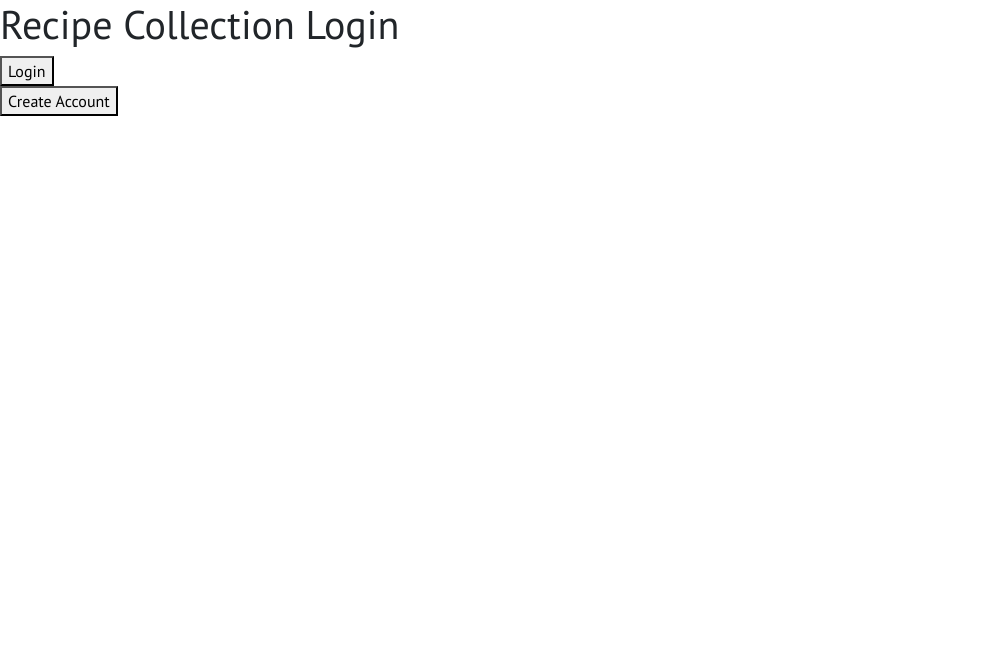
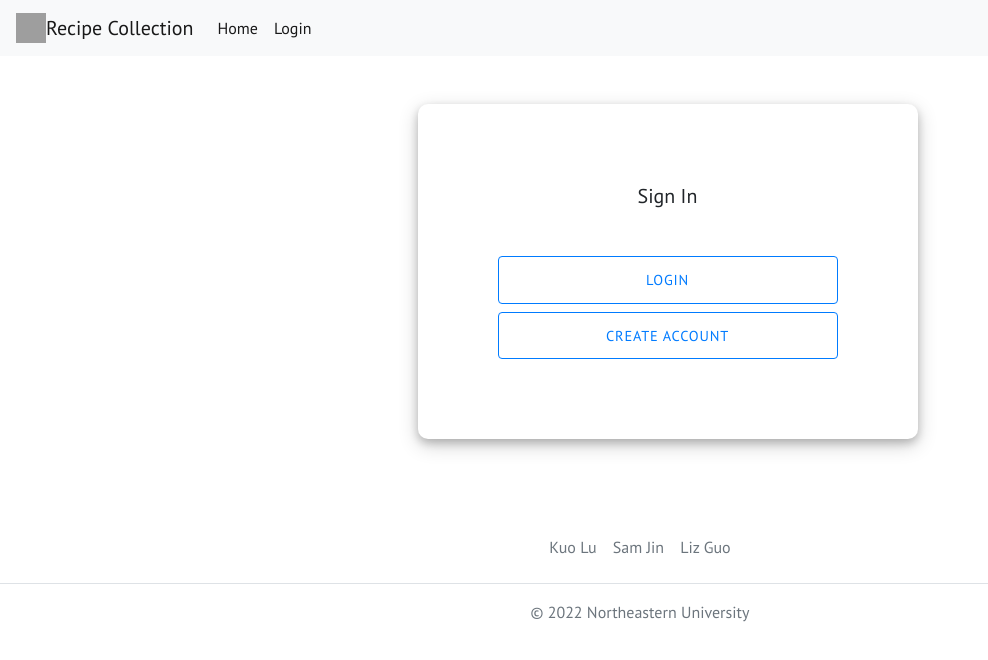
Before and after one commit to kl1900/cocktail_app, a React (Create React App) app in the folder src/client/: page /login in a window 1280 px wide. Shown: the top 660 px of the page, without its empty margins (0-988 px from the left). Built offline with nearby package versions, Linux system fonts and the light colour scheme; no server answers; grey boxes are pictures that could not be loaded.

Commit message:
added css to login page (#16)

```diff
--- a/src/client/src/components/Login.jsx
+++ b/src/client/src/components/Login.jsx
@@ -1,6 +1,8 @@
 import React from "react";
 import { useAuth0 } from "@auth0/auth0-react";
 import { useNavigate } from "react-router-dom";
+
+import "../style/login.css";
 
 export default function Home() {
   const navigate = useNavigate();
@@ -8,21 +10,47 @@ export default function Home() {
   const signUp = () => loginWithRedirect({ screen_hint: "signup" });
 
   return (
-    <div>
-      <h1>Recipe Collection Login</h1>
-      <div>
+    <div className="container">
+      <div className="row">
+        <div className="col-sm-9 col-md-7 col-lg-5 mx-auto">
+          <div className="card border-0 shadow rounded-3 my-5">
+            <div className="card-body p-4 p-sm-5">
+              <h5 className="card-title text-center mb-5 fw-light fs-5">
+                Sign In
+              </h5>
+              <div className="d-grid">
+                <div className="text-center mb-2">
                   {!isAuthenticated ? (
-          <button onClick={loginWithRedirect}>
+                    <button
+                      className="btn btn-outline-primary btn-block btn-login text-uppercase fw-bold"
+                      type="submit"
+                      onClick={loginWithRedirect}
+                    >
                       Login
                     </button>
                   ) : (
-          <button onClick={() => navigate("/")}>
+                    <button
+                      className="btn btn-outline-primary btn-block btn-login text-uppercase fw-bold"
+                      type="submit"
+                      onClick={() => navigate("/")}
+                    >
                       Enter App
                     </button>
                   )}
                 </div>
-      <div>
-        <button onClick={signUp}>Create Account</button>
+                <div className="text-center">
+                  <button
+                    className="btn btn-outline-primary btn-block btn-login text-uppercase fw-bold"
+                    type="submit"
+                    onClick={signUp}
+                  >
+                    Create Account
+                  </button>
+                </div>
+              </div>
+            </div>
+          </div>
+        </div>
       </div>
     </div>
   );
--- a/src/client/src/components/NotFound.jsx
+++ b/src/client/src/components/NotFound.jsx
@@ -1,6 +1,5 @@
 import React from "react";
 
 export default function NotFound() {
-
   return <div>NotFound</div>;
 }
--- a/src/client/src/components/UserProfile.jsx
+++ b/src/client/src/components/UserProfile.jsx
@@ -61,25 +61,25 @@ export default function Profile() {
     };
 
     return (
-      <div class="input-group">
+      <div className="input-group">
         <input
           id="newName"
           type="text"
-          class="form-control"
+          className="form-control"
           placeholder="new username"
           aria-label="new username"
           aria-describedby="basic-addon2"
         />
-        <div class="input-group-append">
+        <div className="input-group-append">
           <button
-            class="btn btn-outline-danger"
+            className="btn btn-outline-danger"
             onClick={() => {
               setEditMode(false);
             }}
           >
             Cancel
           </button>
-          <button class="btn btn-outline-primary" onClick={onSubmit}>
+          <button className="btn btn-outline-primary" onClick={onSubmit}>
             Submit
           </button>
         </div>
@@ -98,8 +98,8 @@ export default function Profile() {
             alt="profile"
           />
         </div>
-        <div class="ml-2">
-          <p class="name">
+        <div className="ml-2">
+          <p className="name">
             {userName}{" "}
             {editMode ? (
               <div>
@@ -107,16 +107,16 @@ export default function Profile() {
               </div>
             ) : (
               <button
-                class="btn btn-outline-primary btn-sm"
+                className="btn btn-outline-primary btn-sm"
                 onClick={() => setEditMode(true)}
               >
                 Edit Name
               </button>
             )}
           </p>
-          <p class="mail">📧 Email: {user.email}</p>
+          <p className="mail">📧 Email: {user.email}</p>
           <p>✅ Email Verified: {user.email_verified.toString()}</p>
-          <div class="recipe-border pt-2">
+          <div className="recipe-border pt-2">
             <Link to="/wishlists" className="recipe">
               My Favorites ({wishlistCount})
             </Link>
--- a/src/client/src/index.jsx
+++ b/src/client/src/index.jsx
@@ -38,12 +38,11 @@ ReactDOM.render(
       <AuthTokenProvider>
         <BrowserRouter>
           <Routes>
-            <Route path="/login" element={<Login />} />
             <Route path="/verify-user" element={<VerifyUser />} />
             <Route path="" element={<AppLayout />}>
               <Route index element={<Home />} />
-
-                <Route path="search" element={<SearchResult />} />
+              <Route path="login" element={<Login />} />
+              <Route path="search" element={<SearchResult />} />
               <Route path="search/:keyword" element={<SearchResult />} />
               <Route path="details/:productId" element={<ProductDetail />} />
 
@@ -79,8 +78,8 @@ ReactDOM.render(
                   </RequireAuth>
                 }
               />
+              <Route path="*" element={<NotFound />} />
             </Route>
-            <Route path="*" element={<NotFound />} />
           </Routes>
         </BrowserRouter>
       </AuthTokenProvider>
--- /dev/null
+++ b/src/client/src/style/login.css
@@ -0,0 +1,5 @@
+.btn-login {
+  font-size: 0.9rem;
+  letter-spacing: 0.05rem;
+  padding: 0.75rem 1rem;
+}
```
Also changed, not shown: src/client/src/components/AppLayout.jsx (+0 -13 lines). Lines whose indentation alone changed are shown as unchanged.
